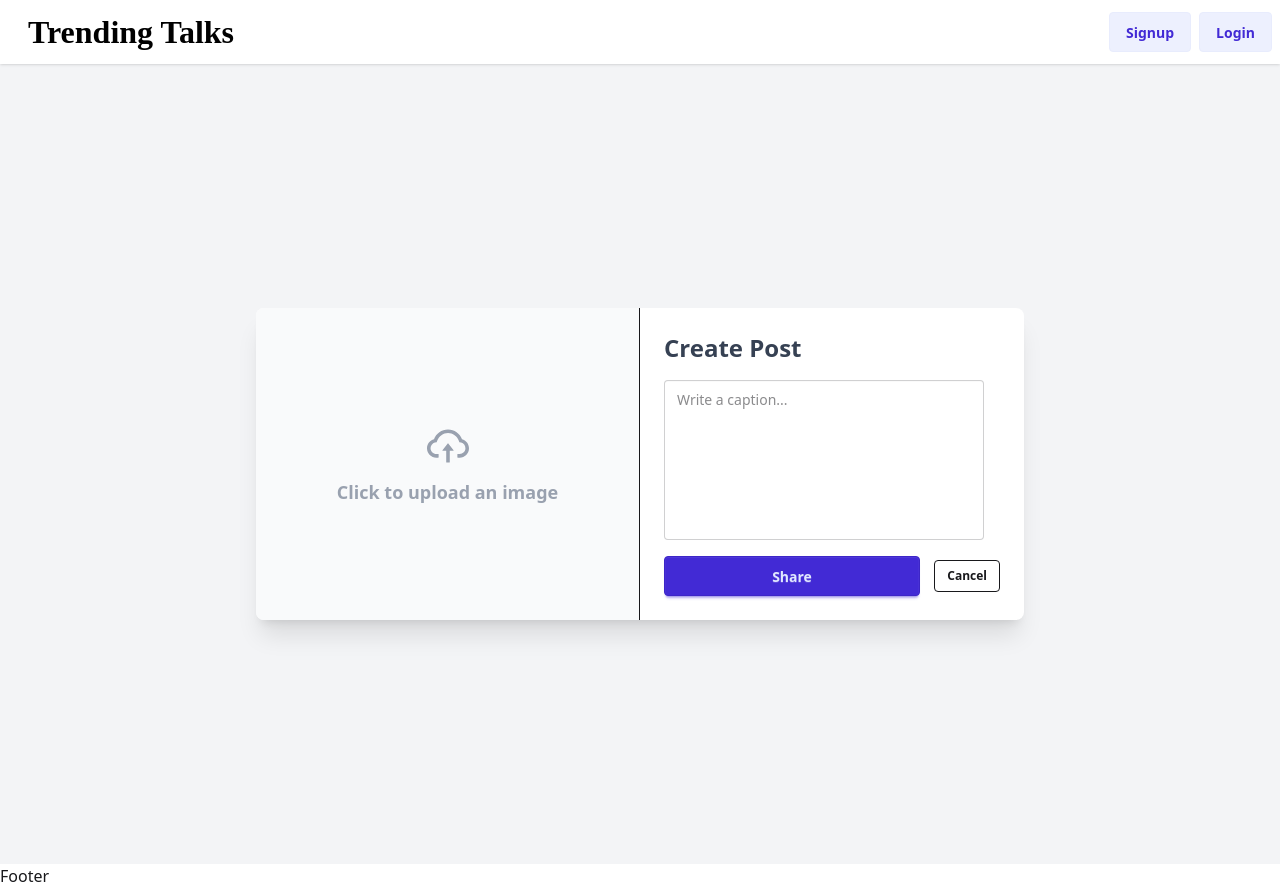
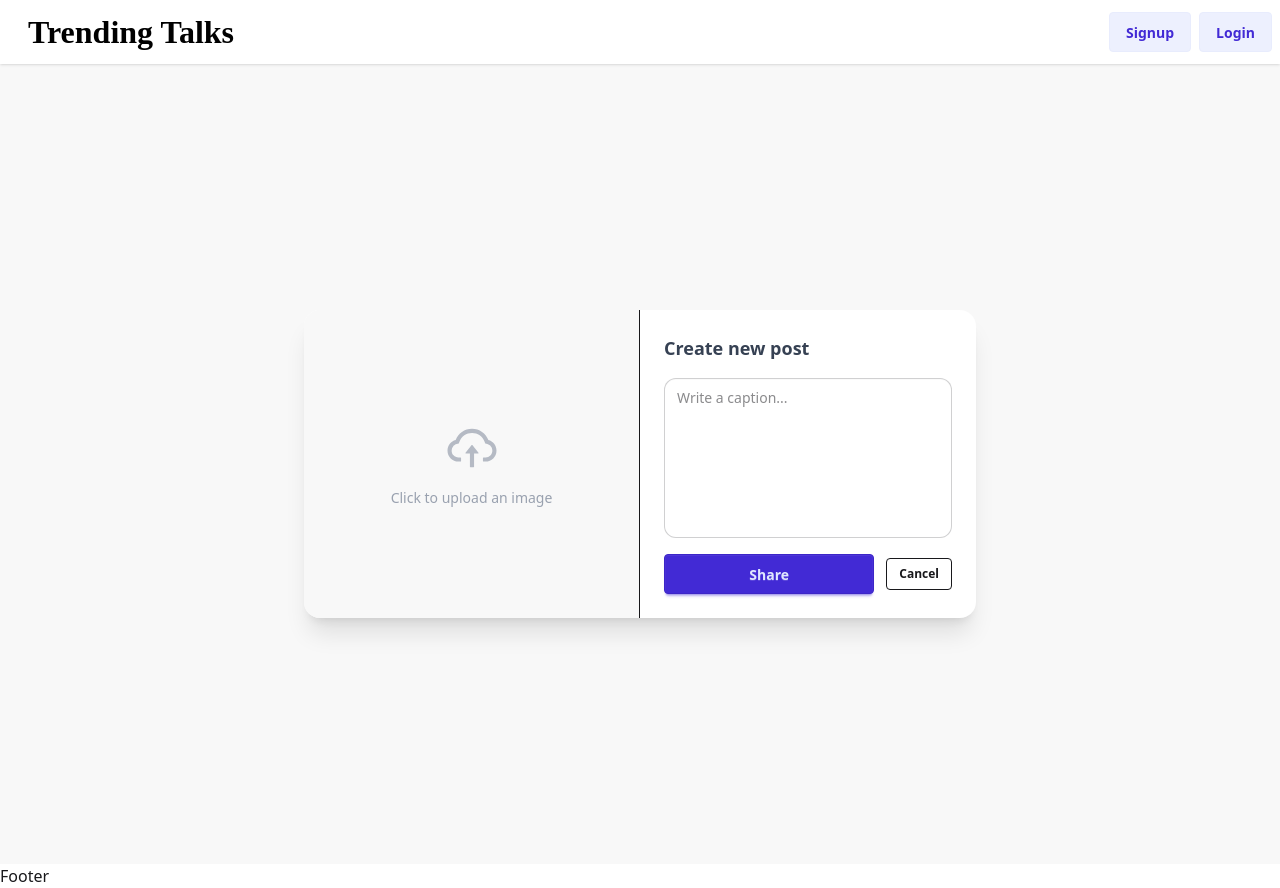
Before and after one commit to Priyanshunishad/Social_media_FE, a React (Vite) app: page /create-post in a window 1280 px wide. Built offline with nearby package versions, Linux system fonts and the light colour scheme; no server answers.

Commit message:
create post :

```diff
--- a/src/components/CreatePost.jsx
+++ b/src/components/CreatePost.jsx
@@ -15,6 +15,7 @@ const CreatePostPage = () => {
 
   const handleImageChange = (e) => {
     const file = e.target.files[0];
+    if (!file) return;
     setImage(file);
     setPreview(URL.createObjectURL(file));
   };
@@ -34,25 +35,27 @@ const CreatePostPage = () => {
       setLoading(true);
       const res = await createPost(formData);
       if (res.success) {
-        toast.success(res.message);
-        navigate("/"); // redirect to feed/home page
+        toast.success(res.message || "Post created!");
+        navigate("/");
       } else {
-        toast.error(res.message);
+        toast.error(res.message || "Failed to create post");
       }
     } catch (err) {
-      toast.error("Failed to create post");
+      toast.error("Something went wrong");
     } finally {
       setLoading(false);
     }
   };
 
   return (
-    <div className="min-h-screen flex items-center justify-center bg-gray-100 p-4">
-      <div className="card w-full max-w-3xl shadow-xl bg-white flex flex-col md:flex-row overflow-hidden">
+    <div className="min-h-screen flex items-center justify-center bg-base-200 p-4">
+      <div className="card w-full max-w-2xl bg-base-100 shadow-xl rounded-2xl overflow-hidden">
+        <div className="flex flex-col md:flex-row">
+
           {/* Left: Image Upload */}
-        <div className="md:w-1/2 bg-gray-50 flex items-center justify-center border-r">
+          <div className="md:w-1/2 bg-base-200 flex items-center justify-center border-r">
             {preview ? (
-            <div className="w-full aspect-square overflow-hidden">
+              <div className="w-full aspect-square">
                 <img
                   src={preview}
                   alt="Preview"
@@ -60,9 +63,11 @@ const CreatePostPage = () => {
                 />
               </div>
             ) : (
-            <label className="flex flex-col items-center justify-center h-full w-full cursor-pointer text-gray-400">
-              <AiOutlineCloudUpload size={48} className="mb-2" />
-              <span className="text-lg font-semibold">Click to upload an image</span>
+              <label className="flex flex-col items-center justify-center w-full h-full cursor-pointer text-gray-400 hover:text-gray-600 transition">
+                <AiOutlineCloudUpload size={56} className="mb-3 opacity-70" />
+                <span className="text-sm font-medium">
+                  Click to upload an image
+                </span>
                 <input
                   type="file"
                   accept="image/*"
@@ -75,24 +80,32 @@ const CreatePostPage = () => {
 
           {/* Right: Caption & Actions */}
           <div className="md:w-1/2 flex flex-col p-6 gap-4">
-          <h2 className="text-2xl font-bold text-gray-700">Create Post</h2>
+            <h2 className="text-lg font-semibold text-gray-700">
+              Create new post
+            </h2>
+
             <textarea
               placeholder="Write a caption..."
               value={content}
               onChange={(e) => setContent(e.target.value)}
-            className="textarea textarea-bordered h-40 resize-none"
+              className="textarea textarea-bordered w-full h-40 resize-none rounded-xl"
             />
 
-          <div className="flex justify-between items-center mt-auto">
+            <div className="flex justify-between items-center mt-auto gap-3">
               <button
                 onClick={handleSubmit}
                 disabled={loading}
-              className={`btn btn-primary btn-wide ${loading ? "loading" : ""}`}
+                className="btn btn-primary flex-1"
               >
-              {loading ? "Posting..." : "Share"}
+                {loading ? (
+                  <span className="loading loading-spinner loading-sm"></span>
+                ) : (
+                  "Share"
+                )}
               </button>
               <button
                 onClick={() => navigate("/")}
+                disabled={loading}
                 className="btn btn-outline btn-sm"
               >
                 Cancel
@@ -101,6 +114,7 @@ const CreatePostPage = () => {
           </div>
         </div>
       </div>
+    </div>
   );
 };
 
```
Lines whose indentation alone changed are shown as unchanged.
